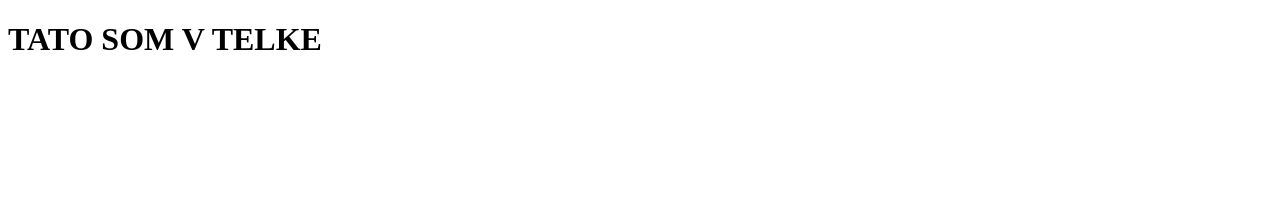
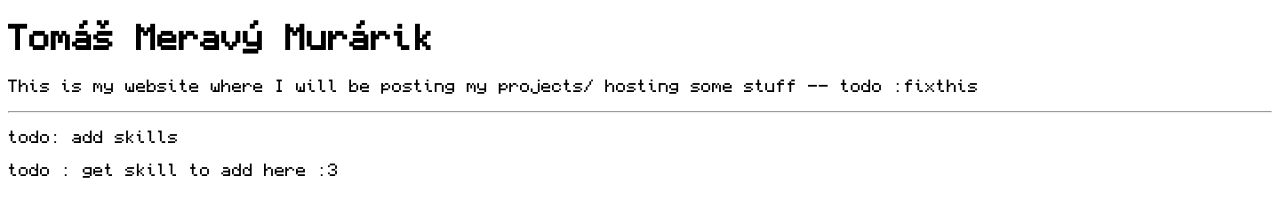
Before and after one commit to tomasswaier/website, a plain HTML site: page index.html in a window 1280 px wide. Drawn offline with Linux system fonts and the light colour scheme.

Commit message:
added font

```diff
--- a/index.html
+++ b/index.html
@@ -1,11 +1,21 @@
 <!DOCTYPE html>
 <html>
-  <head>
-    <title>Meravy Murarik</title>
-    <meta charset='UTF-8'>
-  </head>
-  <body>
-    <h1>TATO SOM V TELKE</h1>
-  </body>
+  <main>
 
+    <head>
+      <title>Meravy Murarik</title>
+      <meta charset="UTF-8">
+      <meta name="viewport" content="width=device-width, initial-scale=1.0">
+      <link rel="stylesheet"  href="styles.css">
+    </head>
+    <body>
+      <h1>Tomáš Meravý Murárik</h1>
+      <p>This is my website where I will be posting my projects/ hosting some stuff -- todo :fixthis </p>
+      <hr>
+      <p>todo: add skills</p>
+      <p>todo : get skill to add here :3 </p>
+    </body>
+
+
+  </main>
 </html>
--- /dev/null
+++ b/styles.css
@@ -0,0 +1,9 @@
+@font-face{
+  font-family:monocraft;
+  src: url(Monocraft.ttf);
+}
+main{
+  font-family:monocraft;
+
+
+}
```
Also changed, not shown: Monocraft.ttf (added).
